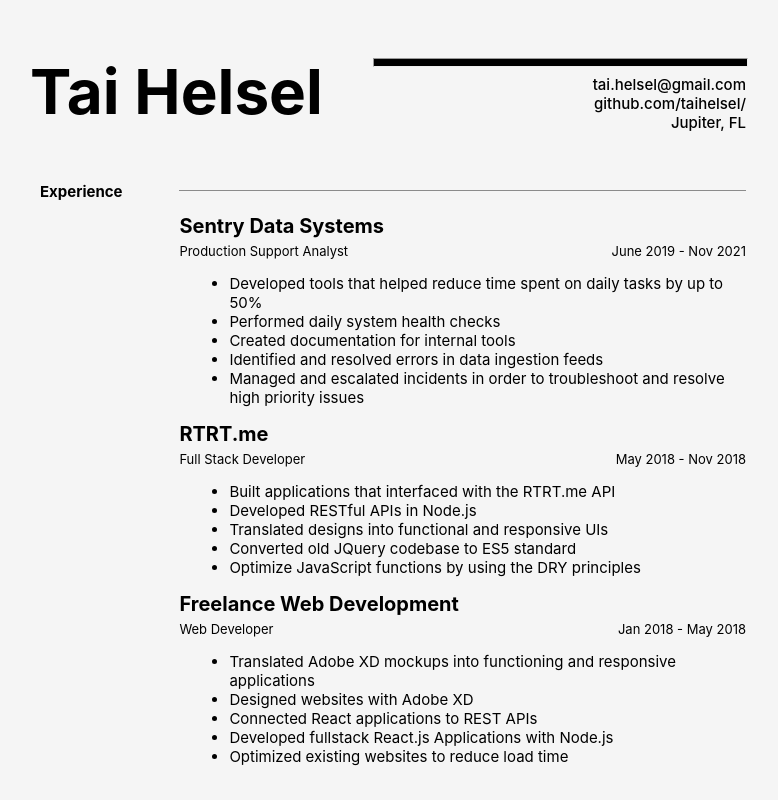
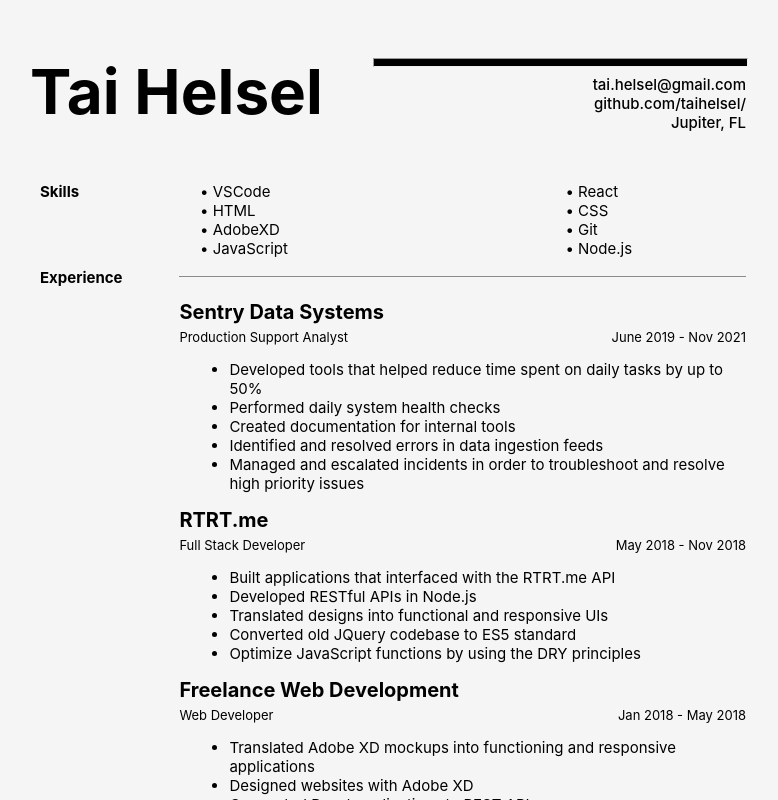
Before and after one commit to taihelsel/portfolio2, a React (Create React App) app: page / in a window 1280 px wide. Shown: the whole page, without its empty margins (20-798 px from the left). Built offline with nearby package versions, Linux system fonts and the light colour scheme.

Commit message:
added skills section to resume

```diff
--- a/src/Sections/ResumeBuilder/ResumeBuilder.css
+++ b/src/Sections/ResumeBuilder/ResumeBuilder.css
@@ -60,6 +60,7 @@
 .resume-section {
     display: flex;
     flex-direction: row;
+    margin-bottom: 10px;
 }
 
 .resume-section-title {
@@ -128,3 +129,23 @@
     font-size: var(--fs-s);
     font-weight: 400;
 }
+
+.resume-section-skills {
+    display: flex;
+    width: 65%;
+    list-style: disc;
+}
+
+.resume-skill-wrapper {
+    display: flex;
+    width: 100%;
+    justify-content: space-between;
+    align-items: center;
+}
+
+.resume-skill-item {
+    font-size: var(--fs-s);
+    font-weight: 400;
+    text-align: left;
+    min-width: 100px;
+}
--- a/src/Sections/ResumeBuilder/ResumeBuilder.js
+++ b/src/Sections/ResumeBuilder/ResumeBuilder.js
@@ -2,7 +2,7 @@ import "./ResumeBuilder.css"
 import html2canvas from "html2canvas";
 import { jsPDF } from "jspdf";
 import { useEffect } from "react";
-import { experience, contact } from "../../portfolioInfo";
+import { experience, contact, skills } from "../../portfolioInfo";
 const captureElement = () => {
     const x = document.getElementById("resume");
     html2canvas(x).then(canvas => {
@@ -18,7 +18,22 @@ const captureElement = () => {
 function ResumeBuilder() {
     useEffect(() => {
         captureElement();
-    }, [])
+    }, []);
+    const loadResumeSkills = () => {
+        const output = [];
+        for (let i = 0; i < skills.length; i++) {
+            const skill1 = skills[i]
+            const skill2 = skills[i + 1];
+            output.push(
+                <li className="resume-skill-wrapper">
+                    <div className="resume-skill-item">•&nbsp;{skill1}</div>
+                    {skill2 !== undefined ? (<div className="resume-skill-item">•&nbsp;{skill2}</div>) : null}
+                </li>
+            )
+            i++;
+        }
+        return output;
+    }
     const loadResumeJobDesc = (desc) => {
         return desc.map(x => {
             return <li>{x}</li>
@@ -55,6 +70,14 @@ function ResumeBuilder() {
                 </div>
                 <div className="resume-section resume-side-offset">
                     <div className="resume-section-title">
+                        <h3>Skills</h3>
+                    </div>
+                    <ul className="resume-section-content resume-section-skills">
+                        {loadResumeSkills()}
+                    </ul>
+                </div>
+                <div className="resume-section resume-side-offset">
+                    <div className="resume-section-title">
                         <h3>Experience</h3>
                     </div>
                     <ul className="resume-section-content">
```
